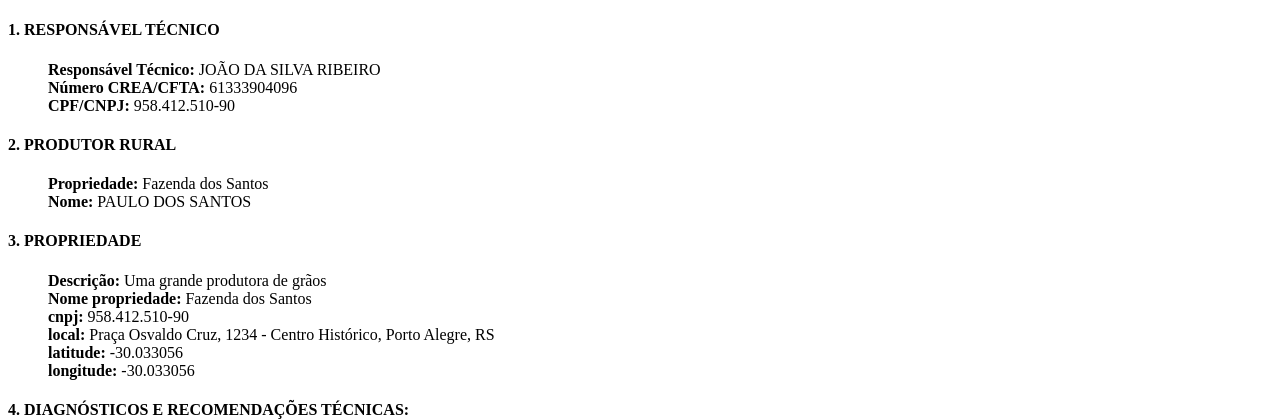
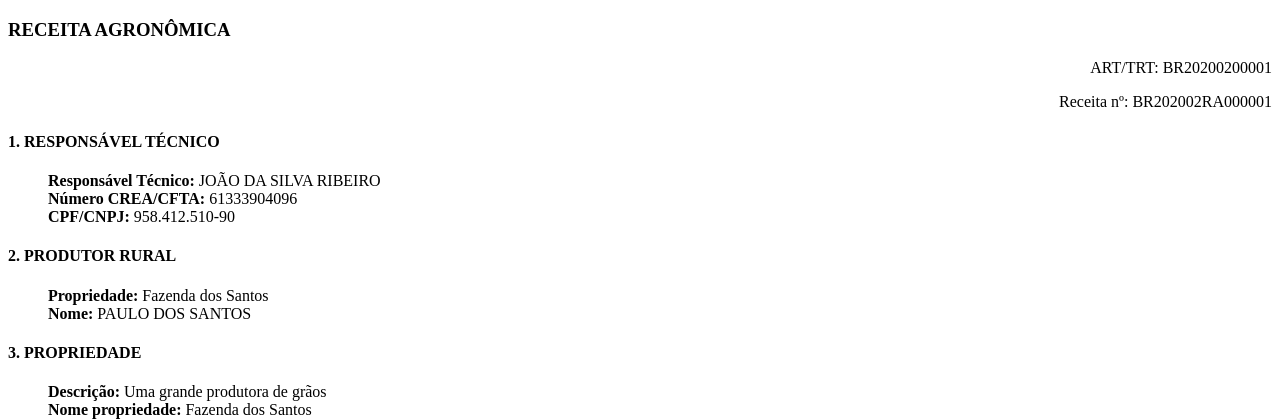
Before and after one commit to Matheuslagos/workplace, a Django app: page /logiq/documento in a window 1280 px wide. Shown: the top 420 px of the page. Run offline with Django 4.2, Linux system fonts and the light colour scheme; data comes from the database, SQL or seed files in the repository.

Commit message:
html editado

```diff
--- a/project/logiq/templates/logiq/documento.html
+++ b/project/logiq/templates/logiq/documento.html
@@ -8,10 +8,20 @@
     .container p {
       margin: 0 10px;
     }
+    .right-align {
+        text-align: right;
+      }
   </style>
     <title>RECEITA AGRONÔMICA</title>
 </head>
 <body>
+    <div>
+        <h3>RECEITA AGRONÔMICA</h3>
+    </div>
+    <div class="right-align">
+        <p>ART/TRT: BR20200200001</p>
+        <p>Receita nº: BR202002RA000001</p>
+      </div>
     <h4>1. RESPONSÁVEL TÉCNICO</h4>
     <ul>
         {% for Responsavel_Tecnico in responsaveis %}
```
Also changed, not shown: project/logiq/templates/logiq/documentoCompleto.html (+10 -0 lines), project/logiq/templates/logiq/documentoCompletoPDF.html (+10 -1 lines).
